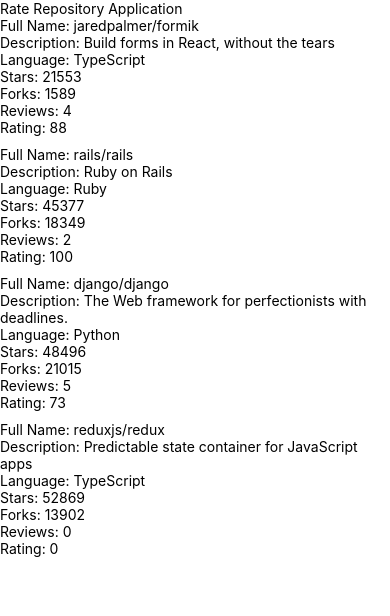
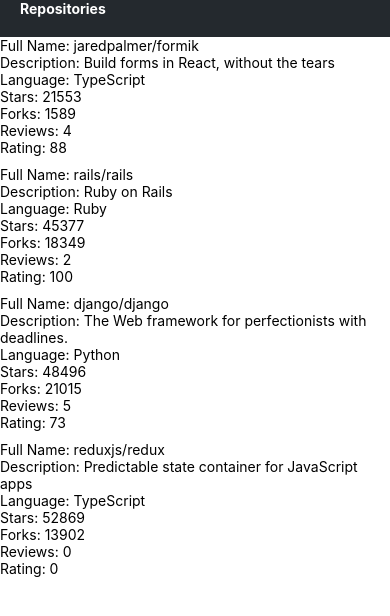
Before and after one commit to craftzmask/rate-repository-app, a React Native app: screen / in a window 390 px wide. Shown: the top 616 px of the page. Built offline with nearby package versions, Linux system fonts and the light colour scheme.

Commit message:
Exercise 10.4: the app bar

```diff
--- /dev/null
+++ b/src/components/AppBar.jsx
@@ -0,0 +1,31 @@
+import { View, StyleSheet, Pressable } from 'react-native';
+import Constants from 'expo-constants';
+
+import Text from './Text';
+
+import theme from '../theme';
+
+const styles = StyleSheet.create({
+  container: {
+    paddingTop: Constants.statusBarHeight,
+    paddingLeft: 20,
+    paddingBottom: 20,
+    backgroundColor: theme.backgroundColors.appBar
+  },
+  textColor: {
+    color: 'white',
+    fontWeight: theme.fontWeights.bold
+  }
+});
+
+const AppBar = () => {
+  return (
+    <View style={styles.container}>
+      <Pressable>
+        <Text style={styles.textColor}>Repositories</Text>
+      </Pressable>
+    </View>
+  );
+};
+
+export default AppBar;
--- a/src/components/Main.jsx
+++ b/src/components/Main.jsx
@@ -1,10 +1,9 @@
-import Constants from 'expo-constants';
-import { Text, StyleSheet, View } from 'react-native';
+import { StyleSheet, View } from 'react-native';
 import RepositoryList from './RepositoryList';
+import AppBar from './AppBar';
 
 const styles = StyleSheet.create({
   container: {
-    marginTop: Constants.statusBarHeight,
     felxGrow: 1,
     flexShrink: 1
   },
@@ -13,7 +12,7 @@
 const Main = () => {
   return (
     <View style={styles.container}>
-      <Text>Rate Repository Application</Text>
+      <AppBar />
       <RepositoryList />
     </View>
   );
--- /dev/null
+++ b/src/components/Text.jsx
@@ -0,0 +1,39 @@
+import { Text as NativeText, StyleSheet } from 'react-native';
+
+import theme from '../theme'
+
+const styles = StyleSheet.create({
+  text: {
+    color: theme.colors.primary,
+    fontSize: theme.fontSizes.body,
+    fontFamily: theme.fonts.main,
+    fontWeight: theme.fontWeights.normal
+  },
+  colorTextSecondary: {
+    color: theme.colors.textSecondary
+  },
+  colorPrimary: {
+    color: theme.colors.primary
+  },
+  fontSizeSubheading: {
+    fontSize: theme.fontSizes.subheading
+  },
+  fontWeightBold: {
+    fontWeight: theme.fontWeights.bold
+  }
+});
+
+const Text = ({ color, fontSize, fontWeight, style, ...props }) => {
+  const textStyle = [
+    styles.text,
+    color === 'textSecondary' && styles.colorTextSecondary,
+    color === 'primary' && styles.colorPrimary,
+    fontSize === 'subheading' && styles.fontSizeSubheading,
+    fontWeight === 'bold' && styles.fontWeightBold,
+    style,
+  ];
+
+  return <NativeText style={textStyle} {...props} />
+}
+
+export default Text;
--- /dev/null
+++ b/src/theme.js
@@ -0,0 +1,23 @@
+const theme = {
+  colors: {
+    textPrimary: '#24292e',
+    textSecondary: '#586069',
+    primary: '#0366d6'
+  },
+  backgroundColors: {
+    appBar: '#24292e'
+  },
+  fontSizes: {
+    body: 14,
+    subheading: 16
+  },
+  fonts: {
+    main: 'System'
+  },
+  fontWeights: {
+    normal: '400',
+    bold: '700'
+  },
+};
+
+export default theme;
```
